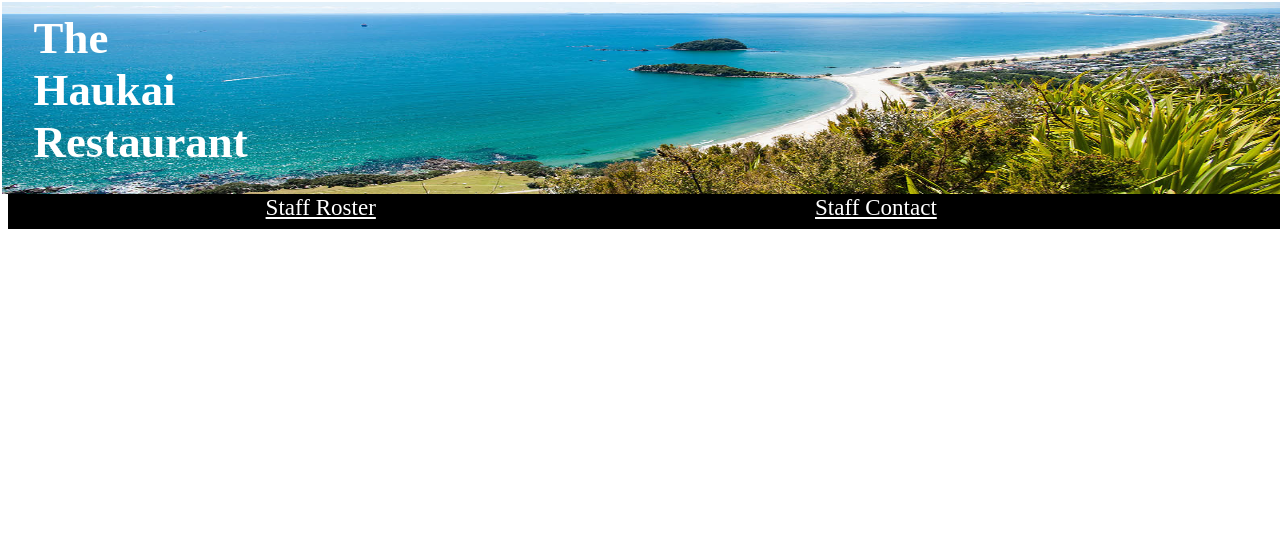
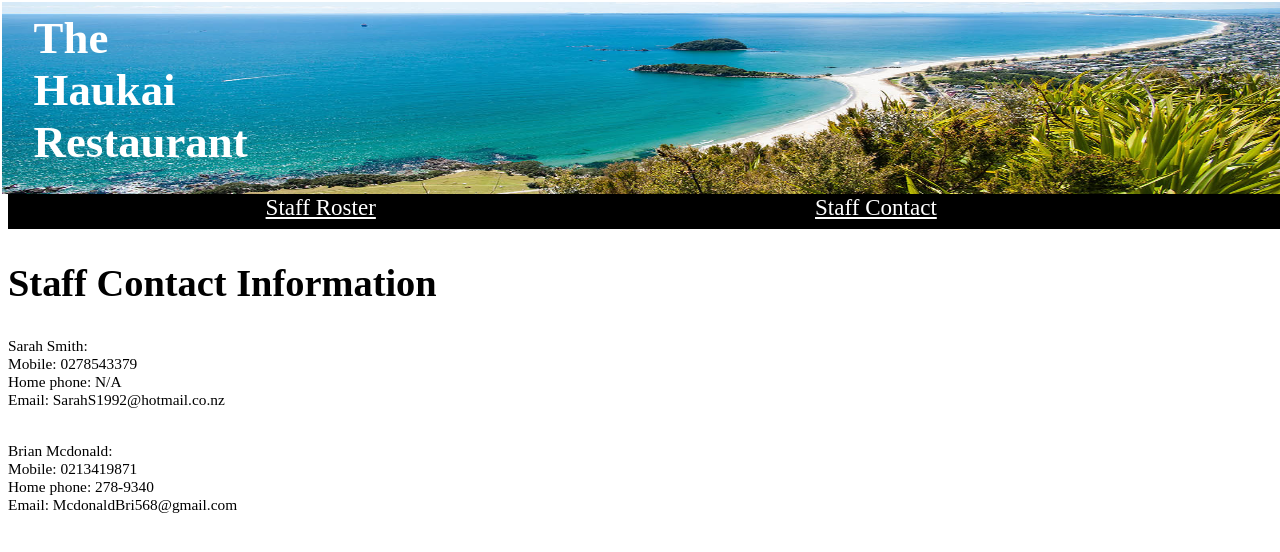
Before and after one commit to CeliaEva98/CeliaEva98.github.io, a PHP site: page /private/staffcontact.html in a window 1280 px wide. Shown: the top 552 px of the page. Run offline with PHP 8.4, Linux system fonts and the light colour scheme.

Commit message:
style changes

```diff
--- a/private/staffcontact.html
+++ b/private/staffcontact.html
@@ -20,6 +20,20 @@
             <li><a href="staffcontact.html">Staff Contact</a></li>
         </ul>
     </nav>
+    <h2 class="staffheading">Staff Contact Information</h2>
+    <p class="details">
+            Sarah Smith: <br>
+            Mobile: 0278543379 <br>
+            Home phone: N/A <br>
+            Email: SarahS1992@hotmail.co.nz<br>
+            <br>
+    </p>
+    <p class="details">
+        Brian Mcdonald: <br>
+        Mobile: 0213419871 <br>
+        Home phone: 278-9340 <br>
+        Email: McdonaldBri568@gmail.com <br>
+    </p>
 
 
 
--- a/private/styles.css
+++ b/private/styles.css
@@ -81,3 +81,9 @@
 .nav2 li a:hover {
     color: cornflowerblue;
 }
+.staffheading {
+    font-size: 3vw;
+}
+.details {
+    font-size:1.2vw;
+}
```
